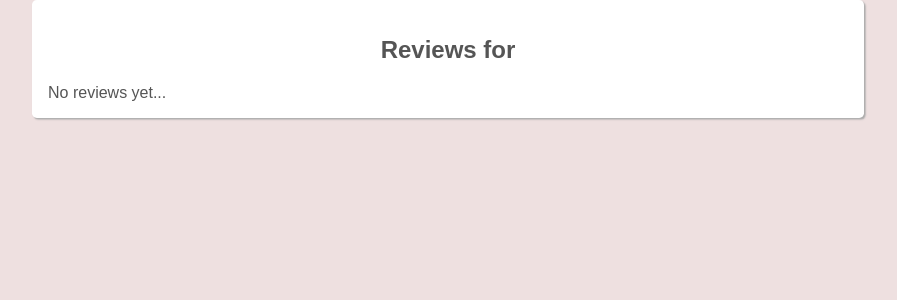
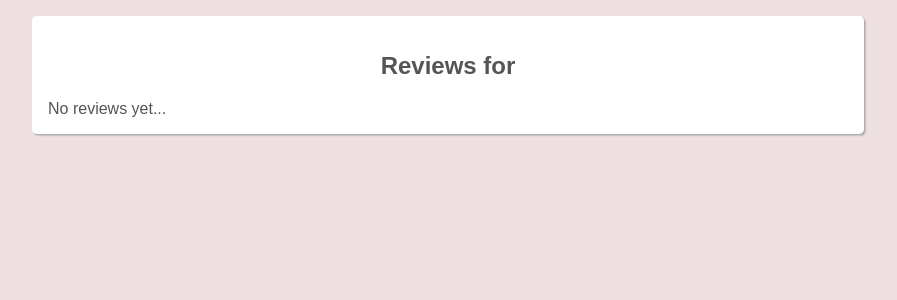
Before and after one commit to welliam/recipes, a Django app: template recipe/templates/recipe_reviews.html in a window 1280 px wide. Shown: the part 88-388 px from the top of the page, without its empty margins (192-1089 px from the left). Run offline with Django 3.2, Linux system fonts and the light colour scheme; the template is opened without the code that fills it, so the values that code supplies are empty; some libraries are stand-ins or nearby versions.

Commit message:
Add small margin-top to .block elements

```diff
--- a/recipes/static/css/base.css
+++ b/recipes/static/css/base.css
@@ -10,6 +10,7 @@ body {
     background-color: #fff;
     padding: 1em;
     margin: auto;
+    margin-top: 1em;
     box-shadow: 0.1em 0.1em 0.1em #aaa;
 }
 
```
